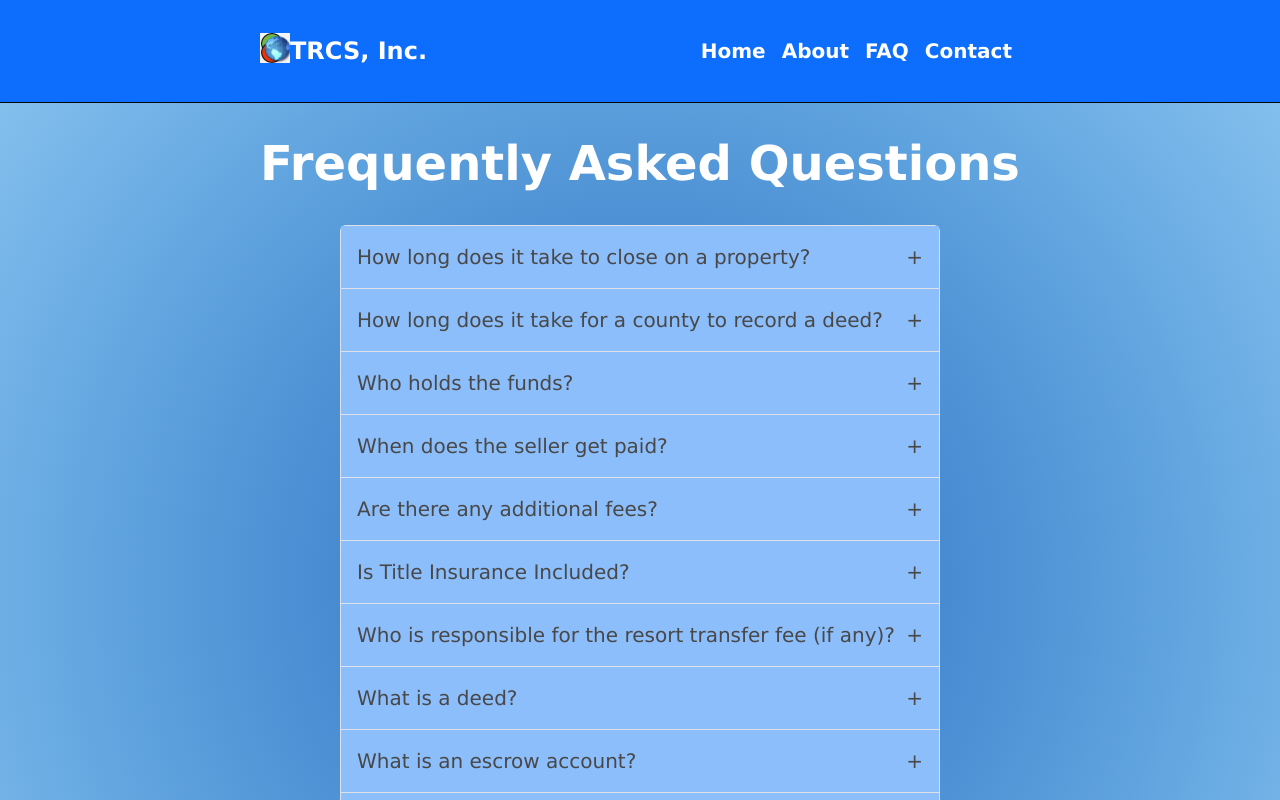
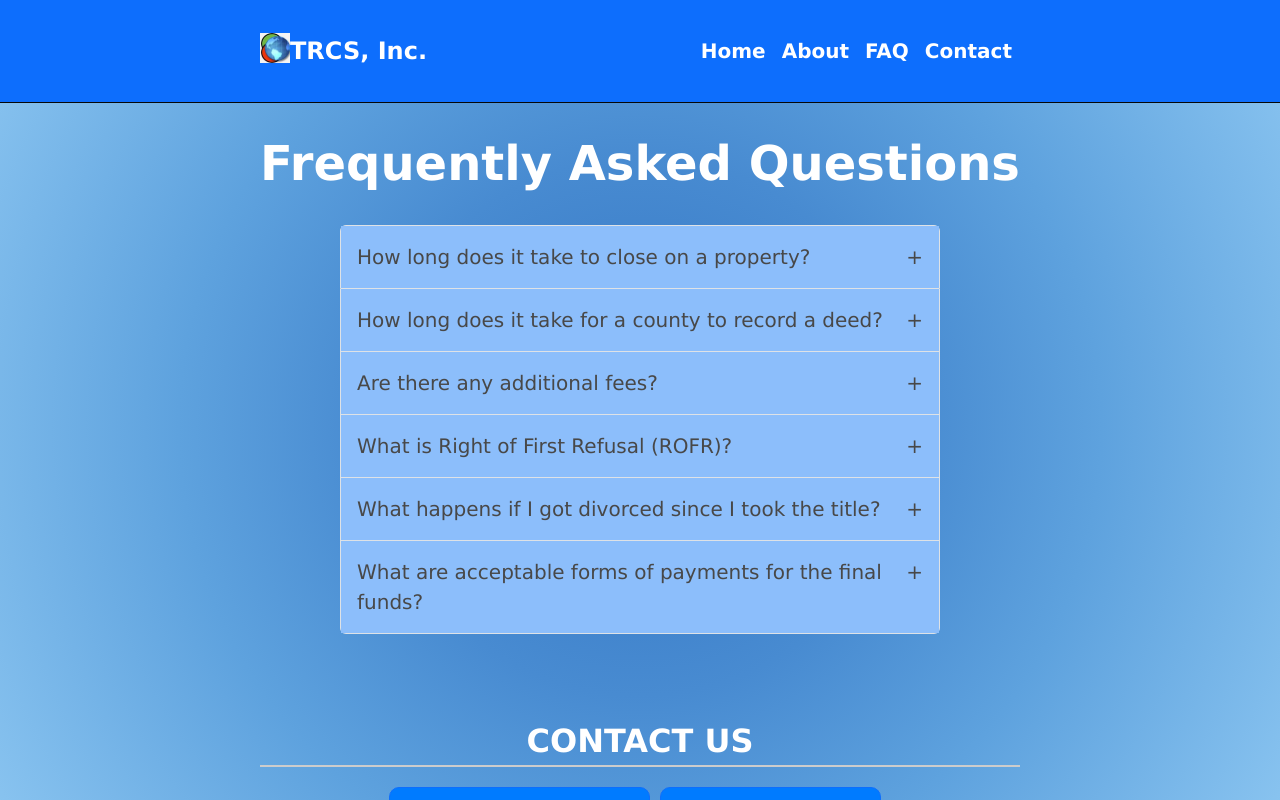
Before and after one commit to N3tRunn3rr/TRCS, a React (Create React App) app: page /faq in a window 1280 px wide. Shown: the top 800 px of the page. Built offline with nearby package versions, Linux system fonts and the light colour scheme.

Commit message:
made changes to the pages the client wanted

```diff
--- a/src/Components/FAQ/FAQ.js
+++ b/src/Components/FAQ/FAQ.js
@@ -6,66 +6,34 @@
   const accordionData = [
     {
       question: 'How long does it take to close on a property?',
-      answer: 'An average closing takes approximately 4-6 weeks as long as all parties return the documents on a timely manner.',
+      answer: 'Depending on the property, an average closing takes approximately 60-90 days as long as all parties return the documents in a timely manner.',
     },
     {
       question: 'How long does it take for a county to record a deed?',
       answer:
-        'Most counties take an average of 2-4 weeks to process and return the recorded deed and documents. We know how the Counties handle the recording and submit special instructions so that your recording will proceed quickly. If you wish an expedited closing there would be an additional fee.',
+        'Thanks to Electronic recordings, most deeds record in 2-3 business days.',
     },
     {
-      question: 'Who holds the funds?',
+      question: 'Are there any additional fees?',
       answer:
-        'For the protection of the buyer and seller, we recommend letting us hold the funds in an escrow account. The funds will only be released once all the documents have been properly executed by both the buyer and seller.',
+        'Our closing costs include all documents needed on a normal closing scenario; however, on occasion, additional documents and/or affidavits might need to be prepared and recorded (i.e: affidavit of death, trustee affidavits). These costs will be the responsibility of the seller.',
     },
     {
-        question: 'When does the seller get paid?',
+        question: 'What is Right of First Refusal (ROFR)?',
         answer:
-          'On a deeded property, the seller will get paid once we received the sellers and buyers properly executed documents and the funds have been confirmed as good. On a right to use or membership property, the seller will get paid once we received the sellers and buyers properly executed documents and the funds have been confirmed as good and the resort has confirmed the transfer of ownership.',
+          'Some developers have the Right of first refusal or first right of refusal, this means that we must present a copy of the contract to the developer so they can decide if they want to step in as the buyers or allow the buyer to complete the purchase.',
 
     },
     {
-        question: 'Are there any additional fees?',
+        question: 'What happens if I got divorced since I took the title?',
         answer:
-          'Our closing costs include all documents needed on a normal closing scenario; however, in occasion, additional documents and/or affidavits might need to be recorded. These recording costs will be the responsibility of the seller.',
-
+          'Divorce decrees awarding the timeshare to the other party are not enough. All parties listed on the existing deed must sign the new deed to convey ownership to the buyers. We can create separate signature pages so the documents can be signed separately, If your legal name changed, we can address the new name on the deed we prepare.',
     },
     {
-        question: 'Is Title Insurance Included?',
+        question: 'What are acceptable forms of payments for the final funds?',
         answer:
-            'No, our fees do not include title insurance. We currently offer title insurance for Florida properties only for an additional $200.00.',
-
-    },
-    {
-        question: 'Who is responsible for the resort transfer fee (if any)?',
-        answer:
-            'It is up to the buyer and seller to negotiate who is responsible for the transfer fee. Inform us on who is responsible and we will collect the fee and send it to the resort with the required documents.',
-
-    },
-    {
-        question: 'What is a deed?',
-        answer:
-            'A deed is a legally binding document that specifies ownership, has the legal description of the property and outlines the rights granted to the owner.',
-
-    },
-    {
-        question: 'What is an escrow account?',
-        answer:
-        'An escrow account is a non-interest bearing account used to keep the funds while all aspects of the closing are being processed.',
-
-    },
-    {
-        question: 'What is an Estoppel letter?',
-        answer:
-        'An estoppel letter is given by the resort and outlines the exact status of the timeshare property. It contains maintenance fees paid and pending, as well as other information pertaining to the use of the timeshare.',
-
-    },
-    {
-        question: 'What is the difference between a Quit Claim Deed and a Warranty Deed?',
-        answer:
-        'A Quit claim deed contains no warranties from the Grantor (seller) to the Grantee (buyer). The property is deeded “as is”. This deed is common in gift transactions. A Warranty deed transfers all rights of ownership to the Grantee (buyer) and makes certain promises and guarantees about the property to ensure the buyer is getting exactly what the seller claims. This type of deed is most commonly used in timeshare title transfers.',
-
-    },
+            'We accept cashier’s checks, wire transfers, ACH payments, Zelle or Money orders for the final funds. We DO NOT accept personal checks or credit cards for the final funds. l funds.',
+    }
   ];
 
   return (
--- a/src/Components/Footer.js
+++ b/src/Components/Footer.js
@@ -1,6 +1,11 @@
 import { Container } from 'react-bootstrap';
+import { useLocation} from 'react-router-dom';
 
 const Footer = () => {
+  const { pathname } = useLocation();
+  console.log(pathname);
+  if (pathname === '/contact') return null;
+
   return (
     <div>
     <Container className="text-center mt-5">
```
